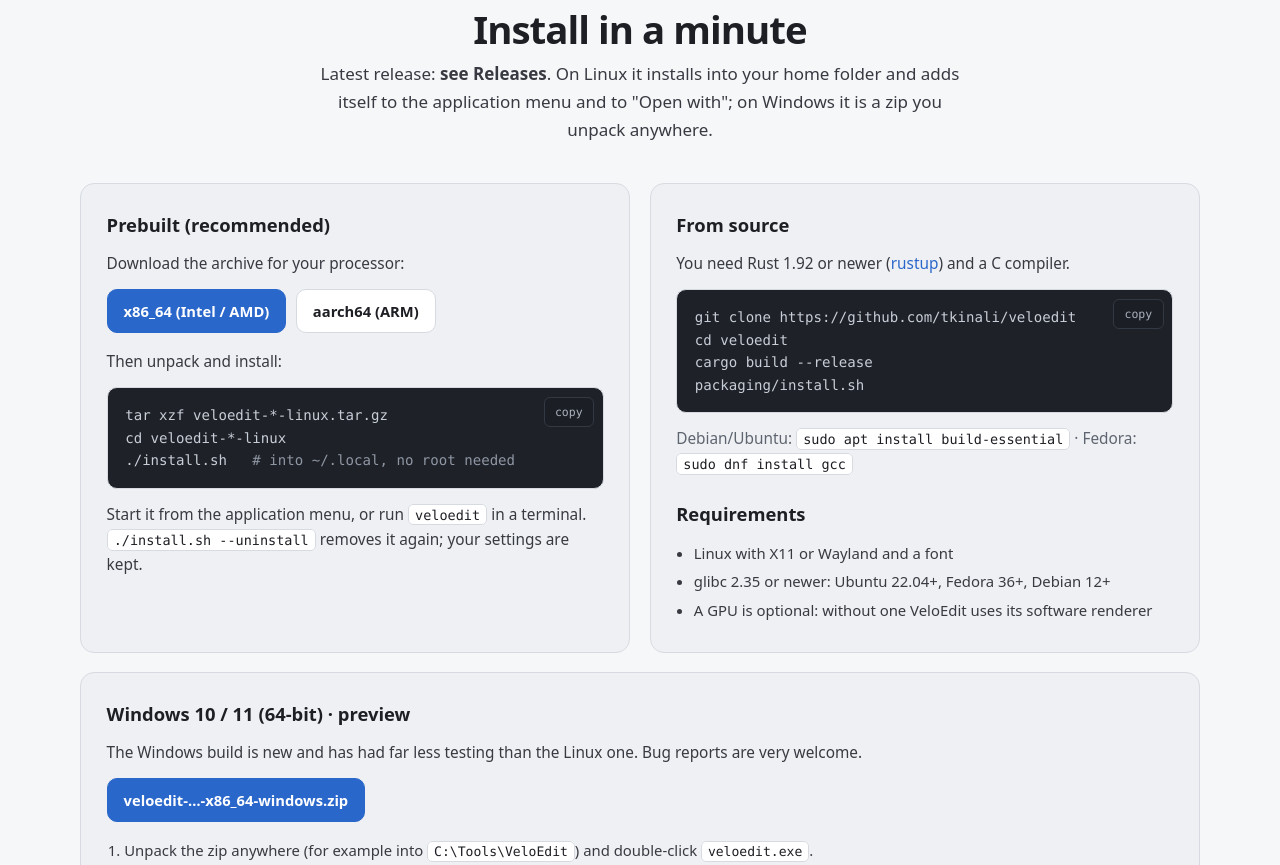
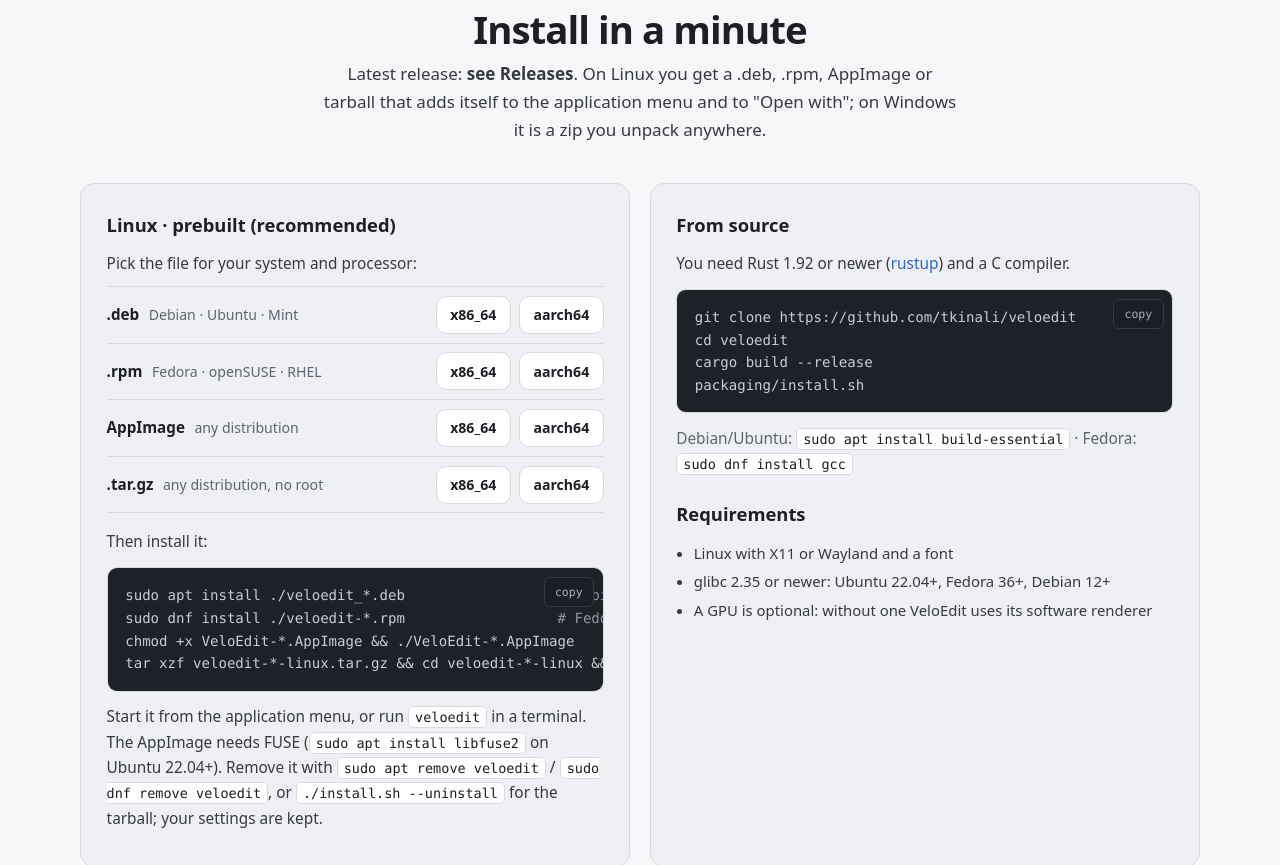
Before and after one commit to tkinali/veloedit, a plain HTML site: page docs/index.html in a window 1280 px wide. Shown: the part 6345-7210 px from the top of the page. Drawn offline with Linux system fonts and the light colour scheme; no server answers.

Commit message:
Linux packages: .deb, .rpm and AppImage
- scripts/package-deb.sh, package-rpm.sh (cargo-deb 3.8.0, cargo-generate-rpm 0.21.1,
  metadata in Cargo.toml) and package-appimage.sh (appimagetool 1.9.1, pinned sha256)
- release.yml builds all three on both Linux runners next to the tarball
- site: install panel with a format table per architecture; README and RELEASING updated
- site: long code lines no longer stretch the install grid
- tests: the UI tests' scratch directory is canonical (an 8.3 short temp path on Windows runners)

Verified locally in containers: .deb on a clean Ubuntu 22.04, .rpm on Fedora 45 (dnf5),
AppImage on this machine with a real window. aarch64 packages are built by CI only.

Co-Authored-By: Claude Sonnet 5.5 <noreply@anthropic.com>

```diff
--- a/docs/index.html
+++ b/docs/index.html
@@ -192,8 +192,8 @@
   .pillars .n { color: var(--accent); font-weight: 700; font-size: .9rem; letter-spacing: .08em; }
 
   /* ---- install ---- */
-  .install { display: grid; grid-template-columns: 1fr 1fr; gap: 1.2rem; }
-  .panel { padding: 1.6rem; background: var(--surface-2); border: 1px solid var(--border); border-radius: 14px; }
+  .install { display: grid; grid-template-columns: repeat(2, minmax(0, 1fr)); gap: 1.2rem; }
+  .panel { min-width: 0; padding: 1.6rem; background: var(--surface-2); border: 1px solid var(--border); border-radius: 14px; }
   .panel h3 { margin: 0 0 .7rem; color: var(--bright); font-size: 1.15rem; }
   .panel p { margin: .6rem 0; font-size: .96rem; }
   .dl { display: flex; flex-wrap: wrap; gap: .6rem; margin: .8rem 0 1rem; }
@@ -211,6 +211,11 @@
   pre button:hover { color: #fff; border-color: var(--accent); }
   .req { margin: .4rem 0 0; padding-left: 1.1rem; font-size: .93rem; color: var(--text); }
   .panel.wide { grid-column: 1 / -1; }
+  .fmts { margin: .6rem 0 1rem; border-top: 1px solid var(--border); }
+  .fmt { display: flex; flex-wrap: wrap; align-items: center; gap: .5rem; padding: .55rem 0; border-bottom: 1px solid var(--border); }
+  .fmt-name { flex: 1 1 11rem; font-size: .95rem; }
+  .fmt-name b { color: var(--bright); margin-right: .35rem; }
+  .fmt .btn { padding: .4rem .85rem; font-size: .88rem; }
   .req li { margin: .25rem 0; }
 
   /* ---- shortcuts ---- */
@@ -230,7 +235,7 @@
     .cards, .grid, .pillars { grid-template-columns: repeat(2, 1fr); }
     .show, .show.flip { grid-template-columns: 1fr; gap: 1.6rem; }
     .show.flip .copy { order: 0; }
-    .install { grid-template-columns: 1fr; }
+    .install { grid-template-columns: minmax(0, 1fr); }
     .facts { grid-template-columns: repeat(2, 1fr); }
   }
   @media (max-width: 640px) {
@@ -499,22 +504,33 @@
   <div class="wrap">
     <div class="center">
       <h2><span class="t" lang="en">Install in a minute</span><span class="t" lang="tr">Bir dakikada kur</span></h2>
-      <p class="sub"><span class="t" lang="en">Latest release: <b data-version>see Releases</b>. On Linux it installs into your home folder and adds itself to the application menu and to "Open with"; on Windows it is a zip you unpack anywhere.</span><span class="t" lang="tr">Son sürüm: <b data-version>Sürümler'e bak</b>. Linux'ta ev dizinine kurulur, uygulama menüsüne ve "Birlikte aç"a eklenir; Windows'ta istediğin yere açtığın bir zip'tir.</span></p>
+      <p class="sub"><span class="t" lang="en">Latest release: <b data-version>see Releases</b>. On Linux you get a .deb, .rpm, AppImage or tarball that adds itself to the application menu and to "Open with"; on Windows it is a zip you unpack anywhere.</span><span class="t" lang="tr">Son sürüm: <b data-version>Sürümler'e bak</b>. Linux'ta .deb, .rpm, AppImage ya da tarball alırsın; uygulama menüsüne ve "Birlikte aç"a eklenir. Windows'ta istediğin yere açtığın bir zip'tir.</span></p>
     </div>
 
     <div class="install">
       <div class="panel">
-        <h3><span class="t" lang="en">Prebuilt (recommended)</span><span class="t" lang="tr">Hazır paket (önerilen)</span></h3>
-        <p><span class="t" lang="en">Download the archive for your processor:</span><span class="t" lang="tr">İşlemcine uygun arşivi indir:</span></p>
-        <div class="dl">
-          <a class="btn primary" data-asset="x86_64" href="https://github.com/tkinali/veloedit/releases/latest">x86_64 (Intel / AMD)</a>
-          <a class="btn" data-asset="aarch64" href="https://github.com/tkinali/veloedit/releases/latest">aarch64 (ARM)</a>
+        <h3><span class="t" lang="en">Linux · prebuilt (recommended)</span><span class="t" lang="tr">Linux · hazır paket (önerilen)</span></h3>
+        <p><span class="t" lang="en">Pick the file for your system and processor:</span><span class="t" lang="tr">Sistemine ve işlemcine uygun dosyayı seç:</span></p>
+        <div class="fmts">
+          <div class="fmt"><span class="fmt-name"><b>.deb</b> <span class="small">Debian · Ubuntu · Mint</span></span>
+            <a class="btn" data-asset="deb-x86_64" href="https://github.com/tkinali/veloedit/releases/latest">x86_64</a>
+            <a class="btn" data-asset="deb-aarch64" href="https://github.com/tkinali/veloedit/releases/latest">aarch64</a></div>
+          <div class="fmt"><span class="fmt-name"><b>.rpm</b> <span class="small">Fedora · openSUSE · RHEL</span></span>
+            <a class="btn" data-asset="rpm-x86_64" href="https://github.com/tkinali/veloedit/releases/latest">x86_64</a>
+            <a class="btn" data-asset="rpm-aarch64" href="https://github.com/tkinali/veloedit/releases/latest">aarch64</a></div>
+          <div class="fmt"><span class="fmt-name"><b>AppImage</b> <span class="small"><span class="t" lang="en">any distribution</span><span class="t" lang="tr">her dağıtım</span></span></span>
+            <a class="btn" data-asset="appimage-x86_64" href="https://github.com/tkinali/veloedit/releases/latest">x86_64</a>
+            <a class="btn" data-asset="appimage-aarch64" href="https://github.com/tkinali/veloedit/releases/latest">aarch64</a></div>
+          <div class="fmt"><span class="fmt-name"><b>.tar.gz</b> <span class="small"><span class="t" lang="en">any distribution, no root</span><span class="t" lang="tr">her dağıtım, root gerekmez</span></span></span>
+            <a class="btn" data-asset="tar-x86_64" href="https://github.com/tkinali/veloedit/releases/latest">x86_64</a>
+            <a class="btn" data-asset="tar-aarch64" href="https://github.com/tkinali/veloedit/releases/latest">aarch64</a></div>
         </div>
-        <p><span class="t" lang="en">Then unpack and install:</span><span class="t" lang="tr">Sonra aç ve kur:</span></p>
-        <pre><code>tar xzf veloedit-*-linux.tar.gz
-cd veloedit-*-linux
-./install.sh   <span class="c"># into ~/.local, no root needed</span></code></pre>
-        <p><span class="t" lang="en">Start it from the application menu, or run <code>veloedit</code> in a terminal. <code>./install.sh --uninstall</code> removes it again; your settings are kept.</span><span class="t" lang="tr">Uygulama menüsünden başlat ya da terminalde <code>veloedit</code> yaz. <code>./install.sh --uninstall</code> kaldırır; ayarların korunur.</span></p>
+        <p><span class="t" lang="en">Then install it:</span><span class="t" lang="tr">Sonra kur:</span></p>
+        <pre><code>sudo apt install ./veloedit_*.deb                  <span class="c"># Debian, Ubuntu, Mint</span>
+sudo dnf install ./veloedit-*.rpm                  <span class="c"># Fedora (openSUSE: zypper install)</span>
+chmod +x VeloEdit-*.AppImage &amp;&amp; ./VeloEdit-*.AppImage
+tar xzf veloedit-*-linux.tar.gz &amp;&amp; cd veloedit-*-linux &amp;&amp; ./install.sh</code></pre>
+        <p><span class="t" lang="en">Start it from the application menu, or run <code>veloedit</code> in a terminal. The AppImage needs FUSE (<code>sudo apt install libfuse2</code> on Ubuntu 22.04+). Remove it with <code>sudo apt remove veloedit</code> / <code>sudo dnf remove veloedit</code>, or <code>./install.sh --uninstall</code> for the tarball; your settings are kept.</span><span class="t" lang="tr">Uygulama menüsünden başlat ya da terminalde <code>veloedit</code> yaz. AppImage için FUSE gerekir (Ubuntu 22.04+: <code>sudo apt install libfuse2</code>). Kaldırmak için <code>sudo apt remove veloedit</code> / <code>sudo dnf remove veloedit</code>, tarball için <code>./install.sh --uninstall</code>; ayarların korunur.</span></p>
       </div>
 
       <div class="panel">
@@ -644,8 +660,14 @@ packaging/install.sh</code></pre>
           if (!rel || !rel.tag_name) return;
           document.querySelectorAll("[data-version]").forEach(function (el) { el.textContent = rel.tag_name; });
           (rel.assets || []).forEach(function (a) {
-            var linux = /-(x86_64|aarch64)-linux\.tar\.gz$/.exec(a.name);
-            var key = linux ? linux[1] : (/-x86_64-windows\.zip$/.test(a.name) ? "windows" : null);
+            // asset name -> button key: tar-x86_64, deb-aarch64, rpm-x86_64, appimage-x86_64, windows ...
+            var arch = { amd64: "x86_64", arm64: "aarch64" };
+            var m, key = null;
+            if ((m = /-(x86_64|aarch64)-linux\.tar\.gz$/.exec(a.name))) key = "tar-" + m[1];
+            else if ((m = /_(amd64|arm64)\.deb$/.exec(a.name))) key = "deb-" + arch[m[1]];
+            else if ((m = /\.(x86_64|aarch64)\.rpm$/.exec(a.name))) key = "rpm-" + m[1];
+            else if ((m = /-(x86_64|aarch64)\.AppImage$/.exec(a.name))) key = "appimage-" + m[1];
+            else if (/-x86_64-windows\.zip$/.test(a.name)) key = "windows";
             if (!key) return;
             document.querySelectorAll('[data-asset="' + key + '"]').forEach(function (el) { el.href = a.browser_download_url; });
           });
```
Also changed, not shown: 9 other files.
